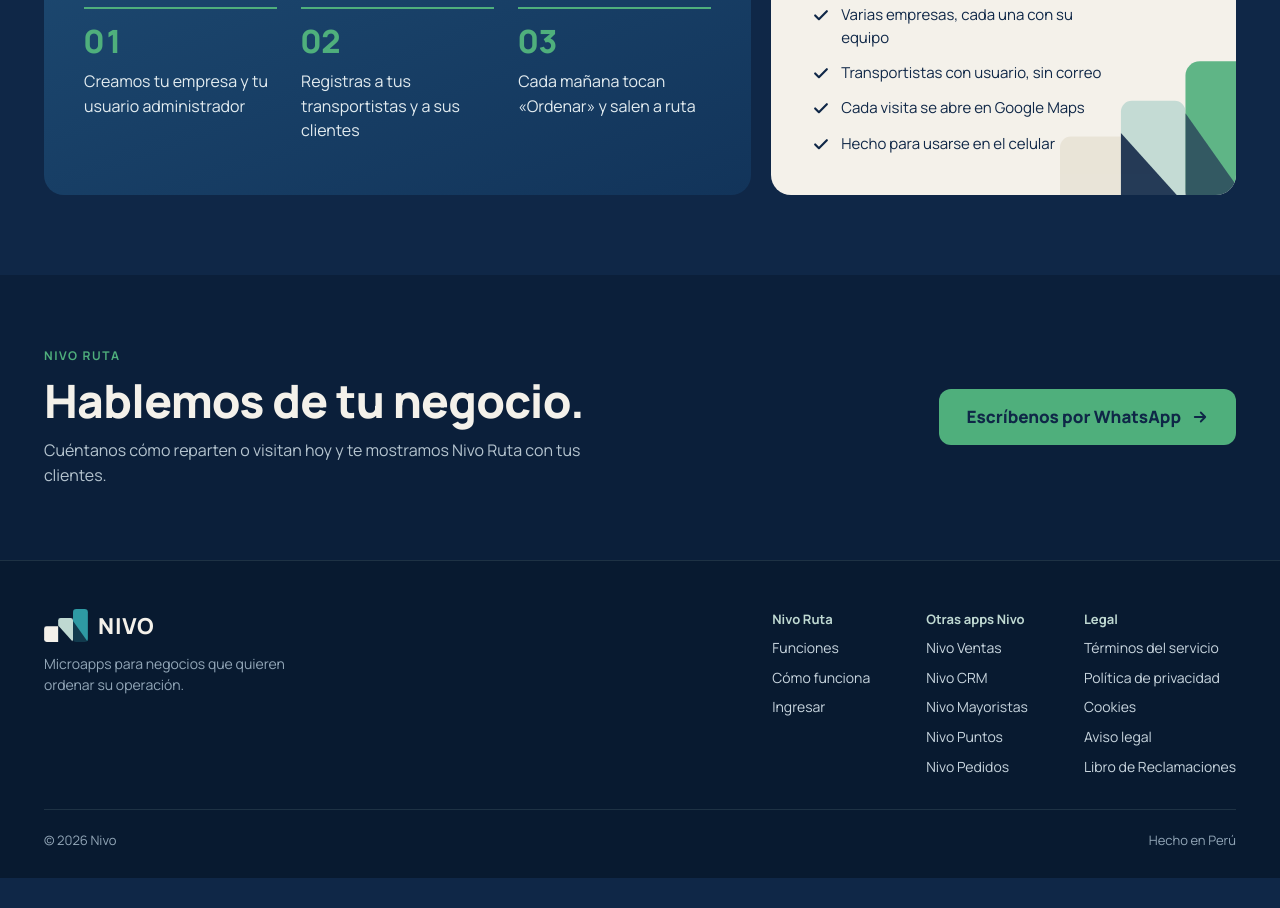
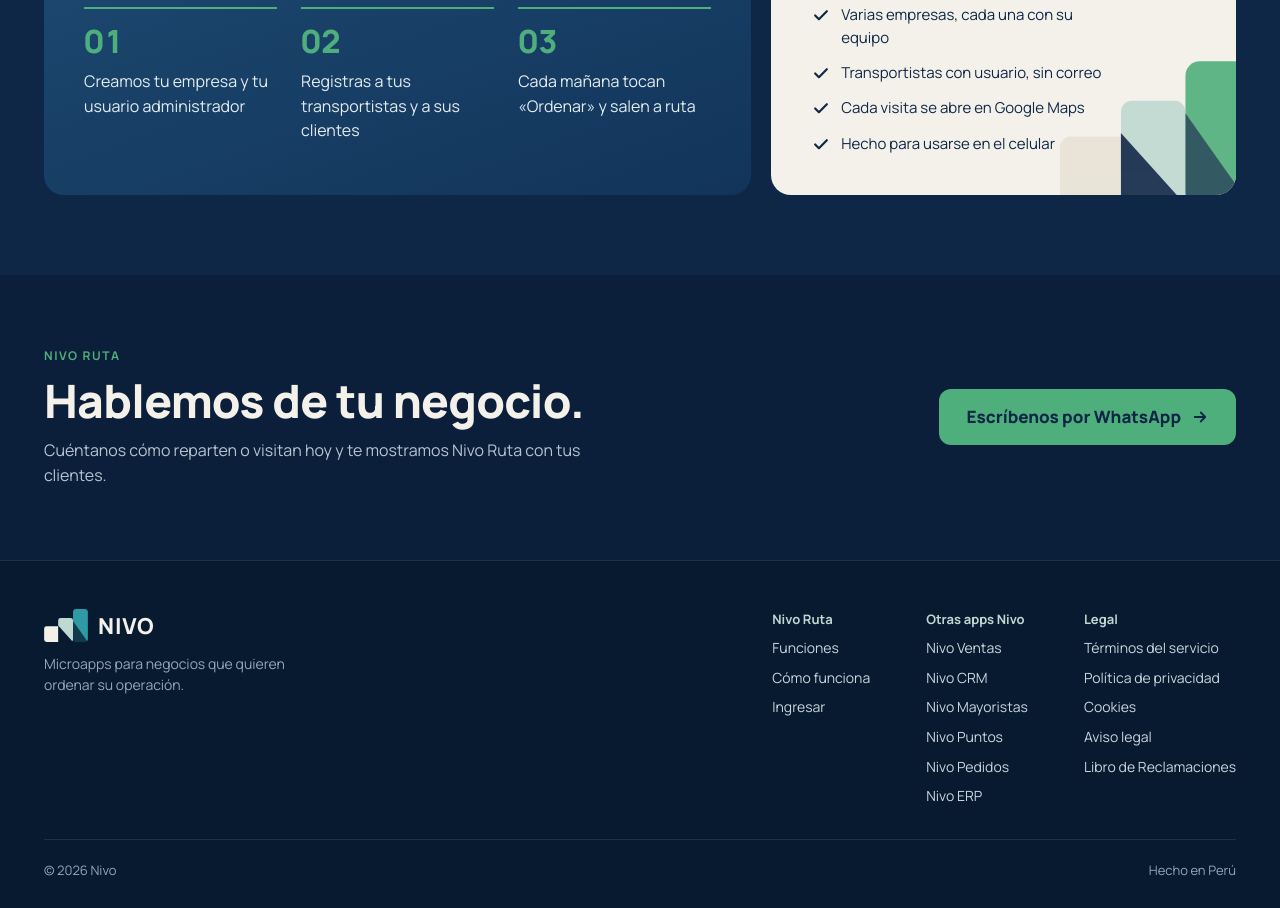
Before and after one commit to Guido190998/ruta-del-dia, a plain HTML site: page index.html in a window 1280 px wide. Shown: the part 1605-2513 px from the top of the page. Before the commit the page ends 2483 px from the top, so only its background shows below. Drawn offline with Linux system fonts and the light colour scheme.

Commit message:
Agregar Nivo ERP a las apps Nivo del pie de página
Co-Authored-By: Claude Opus 5.5 <noreply@anthropic.com>
Claude-Session: https://claude.ai/code/session_01UnsN5rQAwmw88vCNJb2rQX

```diff
--- a/index.html
+++ b/index.html
@@ -97,7 +97,7 @@
         <span>Microapps para negocios que quieren ordenar su operación.</span></div>
       <nav aria-label="Pie de página">
         <div><b>Nivo Ruta</b><a href="#funciones">Funciones</a><a href="#como">Cómo funciona</a><a href="/panel">Ingresar</a></div>
-        <div><b>Otras apps Nivo</b><a href="https://ventas.nivo-pe.workers.dev/">Nivo Ventas</a><a href="https://crm.nivo-pe.workers.dev/">Nivo CRM</a><a href="https://mayoristas.nivo-pe.workers.dev/">Nivo Mayoristas</a><a href="https://puntos.nivo-pe.workers.dev/">Nivo Puntos</a><a href="https://pedidos.nivo-pe.workers.dev/">Nivo Pedidos</a></div>
+        <div><b>Otras apps Nivo</b><a href="https://ventas.nivo-pe.workers.dev/">Nivo Ventas</a><a href="https://crm.nivo-pe.workers.dev/">Nivo CRM</a><a href="https://mayoristas.nivo-pe.workers.dev/">Nivo Mayoristas</a><a href="https://puntos.nivo-pe.workers.dev/">Nivo Puntos</a><a href="https://pedidos.nivo-pe.workers.dev/">Nivo Pedidos</a><a href="https://erp.nivo-pe.workers.dev/">Nivo ERP</a></div>
         <div><b>Legal</b><a href="/terminos">Términos del servicio</a><a href="/privacidad">Política de privacidad</a><a href="/cookies">Cookies</a><a href="/aviso-legal">Aviso legal</a><a href="https://www.nivo-pe.workers.dev/libro/nivo">Libro de Reclamaciones</a></div>
       </nav>
     </div>
--- a/nivo.css
+++ b/nivo.css
@@ -17,6 +17,7 @@
 .app-puntos{--acento:#C86FA4;--acento-suave:#F4E0EC}
 .app-ruta{--acento:#4FAF7C;--acento-suave:#DBF0E3}
 .app-pedidos{--acento:#E07A5F;--acento-suave:#F7DED6}
+.app-erp{--acento:#5B8FD9;--acento-suave:#E3ECF9}
 
 *{box-sizing:border-box}
 html{scroll-behavior:smooth;-webkit-text-size-adjust:100%}
```
